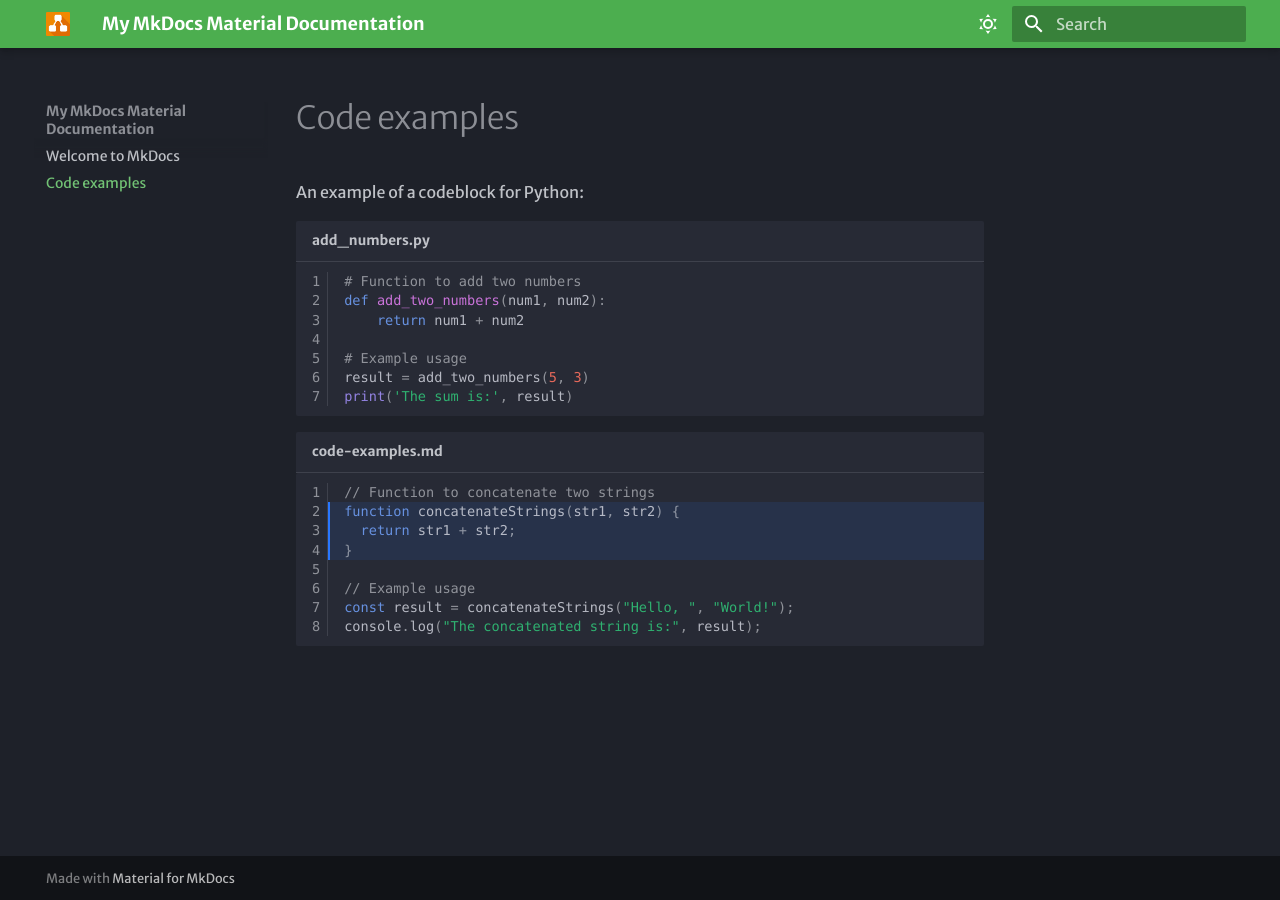
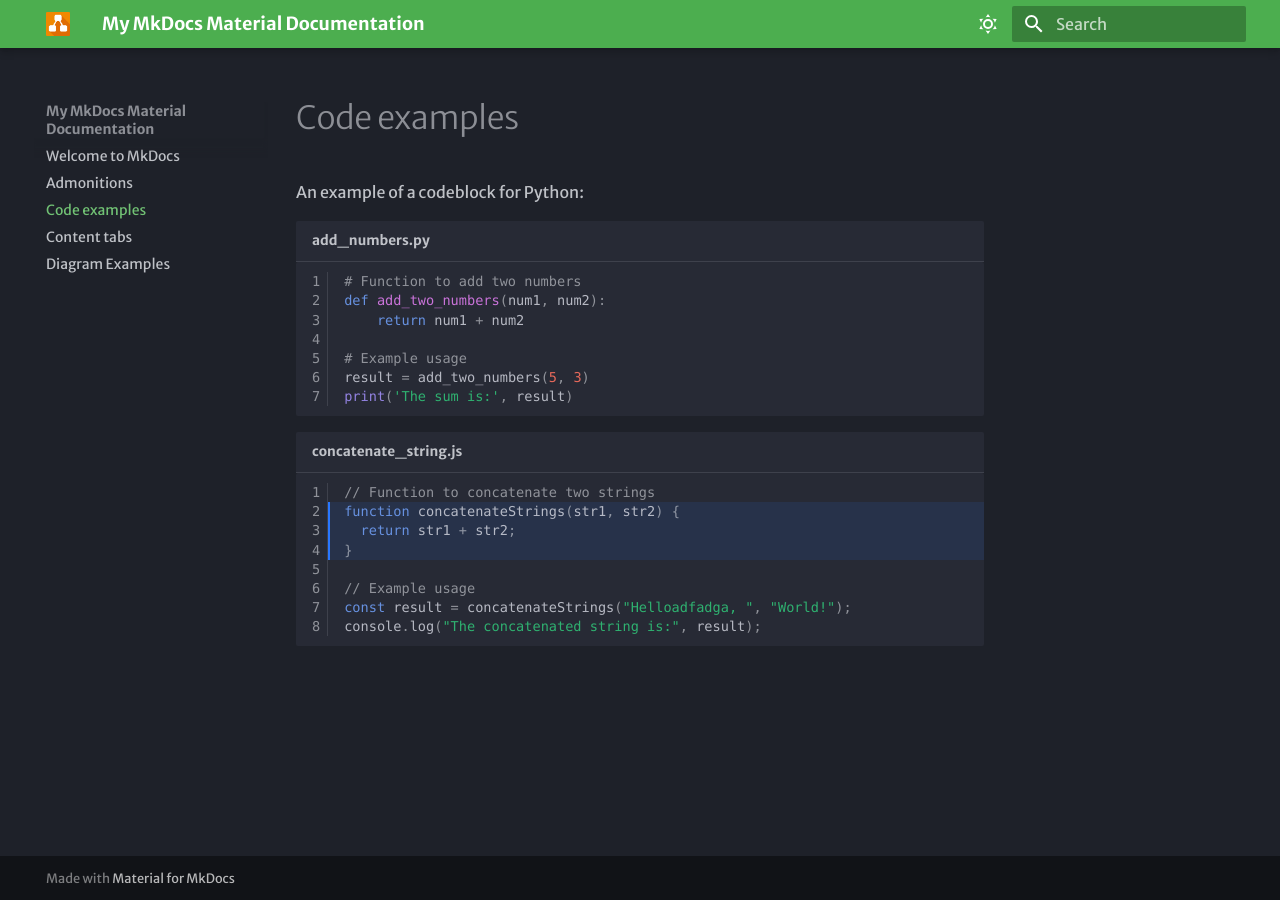
Before and after one commit to zoeyj3/2216_documentation, an MkDocs documentation site: the page built from docs/code-examples.md, in a window 1280 px wide. Built offline with MkDocs 1.6.1 and Material for MkDocs 9.7.7, drawn with Linux system fonts in a browser that asks for light colours; some web fonts are replaced.

Commit message:
Complete MKdocs setup

````diff
--- a/docs/code-examples.md
+++ b/docs/code-examples.md
@@ -10,13 +10,13 @@
 print('The sum is:', result)
 ```
 
-```js title="code-examples.md" linenums="1" hl_lines="2-4"
+```js title="concatenate_string.js" linenums="1" hl_lines="2-4"
 // Function to concatenate two strings
 function concatenateStrings(str1, str2) {
   return str1 + str2;
 }
 
 // Example usage
-const result = concatenateStrings("Hello, ", "World!");
+const result = concatenateStrings("Helloadfadga, ", "World!");
 console.log("The concatenated string is:", result);
 ```
--- a/mkdocs.yml
+++ b/mkdocs.yml
@@ -36,4 +36,12 @@
       pygments_lang_class: true
   - pymdownx.inlinehilite
   - pymdownx.snippets
-  - pymdownx.superfences
+  - pymdownx.superfences:
+      custom_fences:
+        - name: mermaid
+          class: mermaid
+          format: !!python/name:pymdownx.superfences.fence_code_format
+  - pymdownx.tabbed:
+      alternate_style: true
+  - admonition
+  - pymdownx.details
````
Also changed, not shown: docs/admonitions.md (added, +15 -0 lines), docs/content-tabs.md (added, +43 -0 lines), docs/diagram-examples.md (added, +27 -0 lines), 3 other files.
